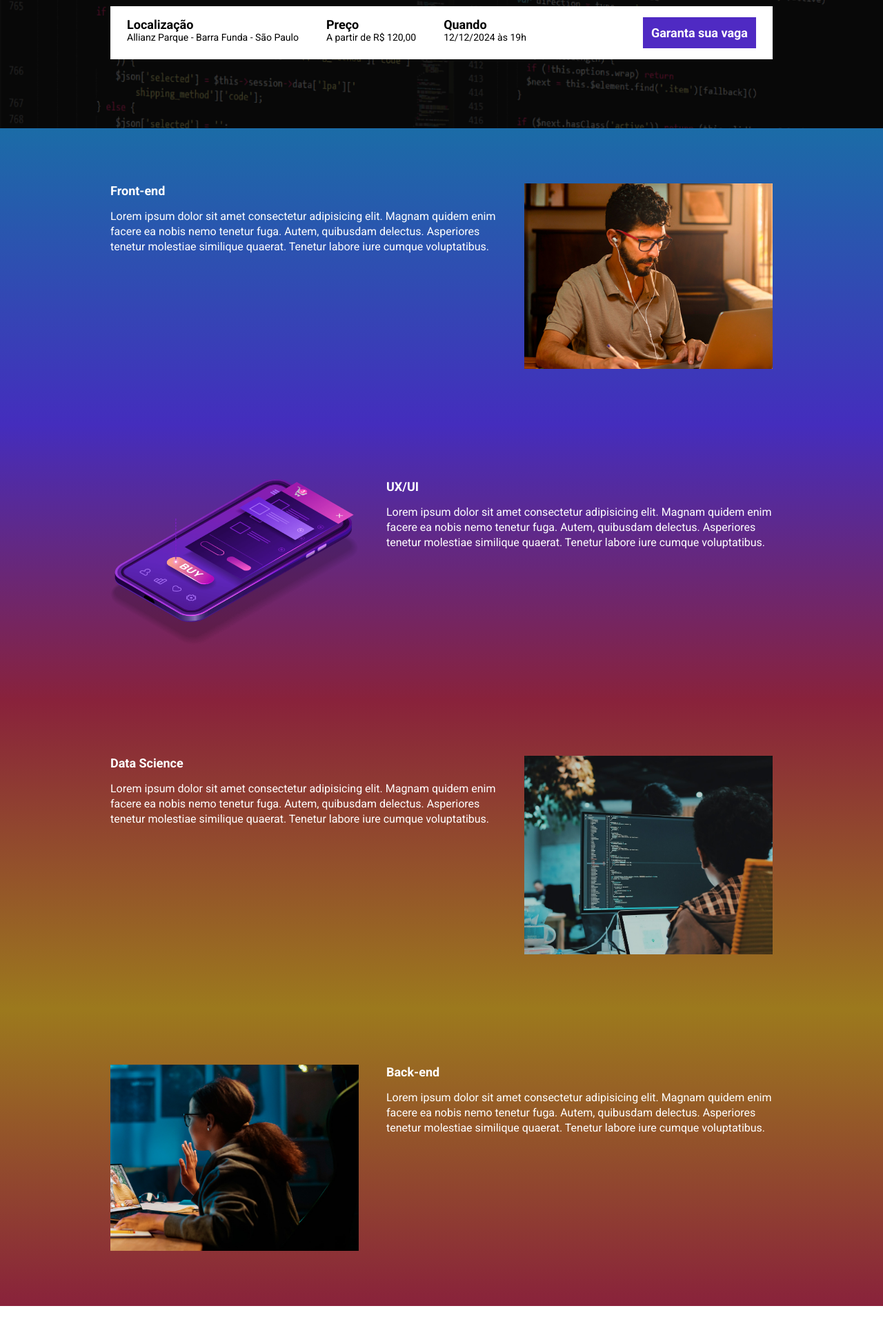
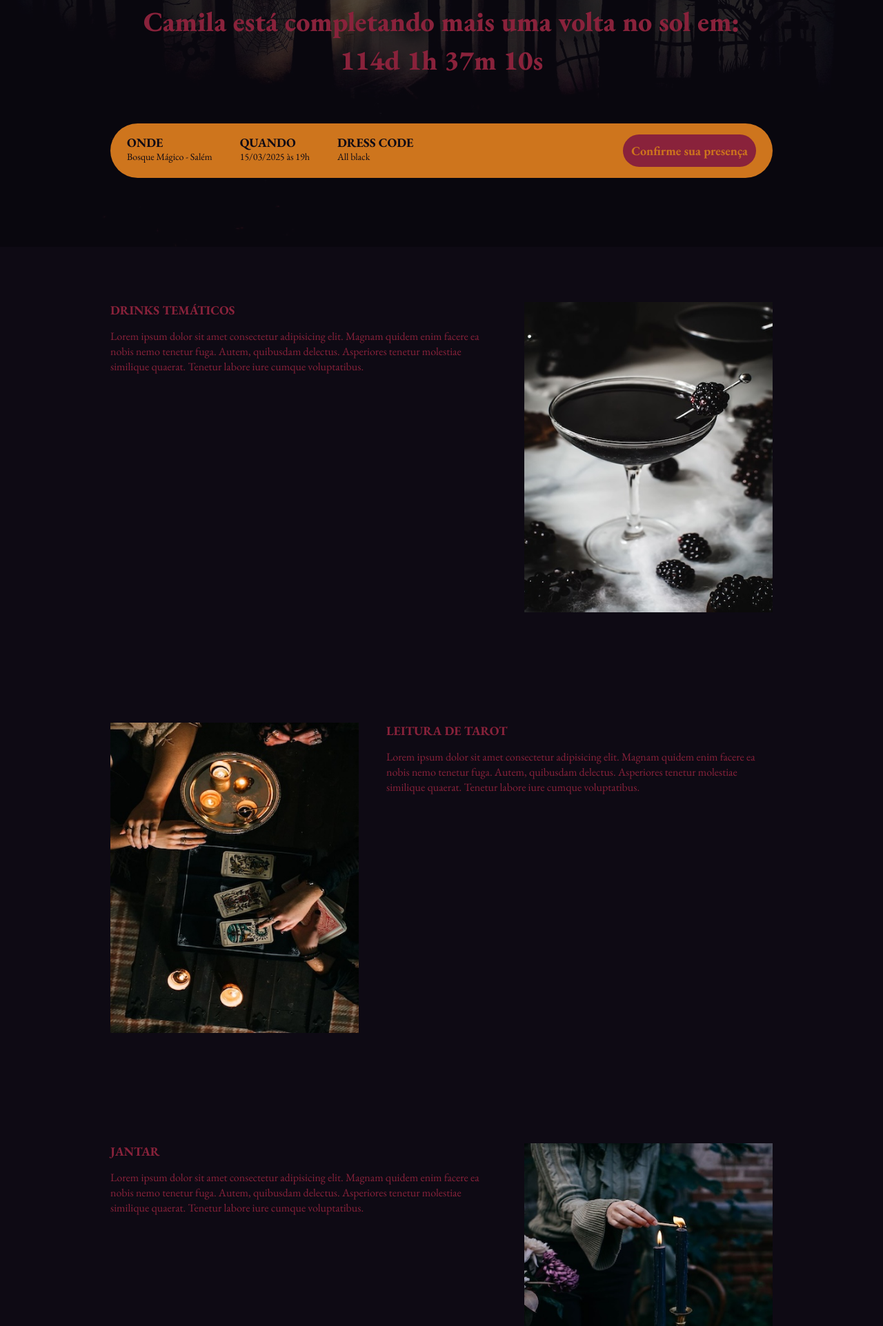
Before and after one commit to camiladoria84/bday_countdown, a website built with Parcel: page src/index.html in a window 1280 px wide. Shown: the part 375-2298 px from the top of the page at 69% size. Before the commit the page ends 2269 px from the top, so only its background shows below. Built offline with nearby package versions, Linux system fonts and the light colour scheme.

Commit message:
commit final

```diff
--- a/src/index.html
+++ b/src/index.html
@@ -3,11 +3,11 @@
 <head>
     <meta charset="UTF-8">
     <meta name="viewport" content="width=device-width, initial-scale=1.0">
-    <title>EBAC Tech Talks</title>
+    <title>CAMILA B-day</title>
 
     <link rel="preconnect" href="https://fonts.googleapis.com">
     <link rel="preconnect" href="https://fonts.gstatic.com" crossorigin>
-    <link href="https://fonts.googleapis.com/css2?family=Roboto:wght@400;700;900&display=swap" rel="stylesheet">
+    <link href="https://fonts.googleapis.com/css2?family=EB+Garamond:ital,wght@0,400..800;1,400..800&family=Roboto:wght@400;700;900&display=swap" rel="stylesheet">
 
     <link rel="stylesheet" href="styles/main.scss">
     <link rel="stylesheet" href="https://unpkg.com/aos@next/dist/aos.css" />
@@ -15,74 +15,75 @@
 <body>
     <header class="hero">
         <div class="container">
-            <img class="hero__logo"   src="./images/ebac_logo.svg" alt="EBAC">
+            <img class="hero__logo" src="./images/logo.png" alt="EBAC">
             <p class="hero__text">
-                O maior evento de tecnologia do Brasil começa em <span id="contador"></span>
+                Camila está completando mais uma volta no sol em:<br>
+                <span id="contador"></span>
             </p>
             <div class="infos-bar">
                 <ul class="infos-bar__infos">
                     <li class="infos-bar__infos__item">
-                        <b>Localização</b>
-                        Allianz Parque - Barra Funda - São Paulo
+                        <b>ONDE</b>
+                        Bosque Mágico - Salém
 
                     </li>
                     <li class="infos-bar__infos__item">
-                        <b>Preço</b>
-                        A partir de R$ 120,00
+                        <b>QUANDO</b>
+                        15/03/2025 às 19h
                     </li>
                     <li class="infos-bar__infos__item">
-                        <b>Quando</b>
-                        12/12/2024 às 19h
+                        <b>DRESS CODE</b>
+                        All black
                     </li>
                 </ul>
                 <a href="#" class="button button--primary">
-                    Garanta sua vaga
+                    Confirme sua presença
                 </a>
             </div>
         </div>
     </header>
-    <section class="event event--frontend">
-        <div class="container" data-aos="fade-right">
+    <section class="event">
+        <div class="container" data-aos="zoom-in">
             <div class="event__details ">
-                <h2 class="event__details__title">Front-end</h2>
+                <h2 class="event__details__title">DRINKS TEMÁTICOS</h2>
                 <p class="event__details__description">
                     Lorem ipsum dolor sit amet consectetur adipisicing elit. Magnam quidem enim facere ea nobis nemo tenetur fuga. Autem, quibusdam delectus. Asperiores tenetur molestiae similique quaerat. Tenetur labore iure cumque voluptatibus.
                 </p>
             </div>
-            <img class="event__image" src="./images/frontend.png" alt="front-end">
+            <img class="event__image" src="./images/drink.jpg" alt="drinks">
         </div>
     </section>
-    <section class="event event--ux-ui event--image-left">
-        <div class="container" data-aos="fade-left">
+    <section class="event event--image-left">
+        <div class="container" data-aos="zoom-in">
             <div class="event__details ">
-                <h2 class="event__details__title">UX/UI</h2>
+                <h2 class="event__details__title">LEITURA DE TAROT</h2>
                 <p class="event__details__description">
                     Lorem ipsum dolor sit amet consectetur adipisicing elit. Magnam quidem enim facere ea nobis nemo tenetur fuga. Autem, quibusdam delectus. Asperiores tenetur molestiae similique quaerat. Tenetur labore iure cumque voluptatibus.
                 </p>
             </div>
-            <img class="event__image" src="./images/ui-ux.png" alt="ux-ui">
+            <img class="event__image" src="./images/tarot.jpg" alt="tarot">
         </div>
     </section>
-    <section class="event event--data-science">
-        <div class="container" data-aos="fade-right">
+    <section class="event">
+        <div class="container" data-aos="zoom-in">
             <div class="event__details ">
-                <h2 class="event__details__title">Data Science</h2>
+                <h2 class="event__details__title">JANTAR</h2>
                 <p class="event__details__description">
                     Lorem ipsum dolor sit amet consectetur adipisicing elit. Magnam quidem enim facere ea nobis nemo tenetur fuga. Autem, quibusdam delectus. Asperiores tenetur molestiae similique quaerat. Tenetur labore iure cumque voluptatibus.
                 </p>
             </div>
-            <img class="event__image" src="./images/data.png" alt="data science">
+            <img class="event__image" src="./images/dinner.jpg" alt="dinner">
         </div>
     </section>
-    <section class="event event--backend event--image-left">
-        <div class="container" data-aos="fade-left">
+    <section class="event event--image-left">
+        <div class="container" data-aos="zoom-in">
             <div class="event__details ">
-                <h2 class="event__details__title">Back-end</h2>
+                <h2 class="event__details__title">EQUINÓCIO DE OUTONO</h2>
                 <p class="event__details__description">
                     Lorem ipsum dolor sit amet consectetur adipisicing elit. Magnam quidem enim facere ea nobis nemo tenetur fuga. Autem, quibusdam delectus. Asperiores tenetur molestiae similique quaerat. Tenetur labore iure cumque voluptatibus.
                 </p>
             </div>
-            <img class="event__image" src="./images/backend.png" alt="back-end">
+            <img class="event__image" src="./images/dance.jpg" alt="dance">
         </div>
     </section>
 
--- a/src/scripts/main.js
+++ b/src/scripts/main.js
@@ -1,6 +1,6 @@
 AOS.init();
 
-const dataDoEvento = new Date("Dec 12, 2024 19:00:00");
+const dataDoEvento = new Date("March 12, 2025 19:00:00");
 const timeStampDoEvento = dataDoEvento.getTime();
 
 const contaAsHoras = setInterval(function() {
--- a/src/styles/_event.scss
+++ b/src/styles/_event.scss
@@ -3,22 +3,7 @@
 
 .event {
     padding: 80px 0;
-
-    &--frontend {
-        background-image: linear-gradient(variables.$blue1, variables.$blue2);
-    }
-
-    &--ux-ui {
-        background-image: linear-gradient(variables.$blue2, variables.$pink);
-    }
-
-    &--data-science {
-        background-image: linear-gradient(variables.$pink, variables.$yellow);
-    }
-
-    &--backend {
-        background-image: linear-gradient(variables.$yellow, variables.$pink);
-    }
+    background-color: variables.$SecundaryTextColor;
 
     &--image-left {
         .container {
@@ -49,9 +34,14 @@
             line-height: 22px;
         }
     }
+
     @media (max-width: 640px) {
+        padding: 20px 0;
+
         .container {
-            display: block
+            display: block;
+            align-items: center;
+
         }
 
         &__image {
--- a/src/styles/_hero.scss
+++ b/src/styles/_hero.scss
@@ -3,7 +3,7 @@
 .hero {
     padding-top: 64px;
     padding-bottom: 100px;
-    background-image: url(../images/fundo.png);
+    background-image: url(../images/witch_house.jpg);
     background-repeat: no-repeat;
     background-size: cover;
     position: relative;
@@ -34,19 +34,24 @@
 
     &__logo {
         margin: 0 auto;
-        height: 80px;
+        height: 250px;
         display: block;
     }
 
     @media (max-width: 640px) {
+        background-image: url(../images/witch_mobile.jpg);
+
         &__logo {
-            height: 40px;
+            height:150px;
         }
 
         &__text {
             font-size: 22px;
             line-height: 24px;
-            margin: 24px 0;
+            margin: 24px 12px;
+            padding-bottom: 50px;
         }
+
+
     }
 }
--- a/src/styles/_variables.scss
+++ b/src/styles/_variables.scss
@@ -1,9 +1,8 @@
-$textColor: #fff;
-$SecundaryTextColor: #000;
+$textColor: #89223b;
+$SecundaryTextColor: #0e0a14;
 
 
-$blue1: #1b6ca7;
-$blue2: #442dbd;
+$blue1: #3d3773;
+$blue2: #1d1d43;
 $pink: #89223b;
-$yellow: #9c791d;
-$purple: #4f2ac3;
+$orange: #ce751d;
--- a/src/styles/components/_buttons.scss
+++ b/src/styles/components/_buttons.scss
@@ -7,16 +7,20 @@
     text-decoration: none;
     text-align: center;
     white-space: nowrap;
+    border-radius: 80px;
 
 
     &--primary {
-        color: variables.$textColor;
-        background-color: variables.$purple;
+        color: variables.$orange;
+        background-color: variables.$pink;
     }
 
     @media (max-width: 640px) {
         display: block;
         width: 100%;
+        text-align: right;
+
+
     }
 
     @media (max-width: 1024px) {
--- a/src/styles/components/_infos_bar.scss
+++ b/src/styles/components/_infos_bar.scss
@@ -3,9 +3,11 @@
 
 .infos-bar {
     padding: 16px 24px;
-    background-color: variables.$textColor;
+    background-color: variables.$orange;
     display: flex;
     justify-content: space-between;
+    border-radius: 80px;
+    color: variables.$blue2;
 
     &__infos {
         display: flex;
@@ -25,6 +27,7 @@
 
     @media (max-width: 640px) {
         display: block;
+        border-radius: 30px;
 
         &__infos {
             display: block;
--- a/src/styles/main.scss
+++ b/src/styles/main.scss
@@ -8,7 +8,7 @@
     margin: 0;
     padding: 0;
     box-sizing: border-box;
-    font-family: Roboto, sans-serif;
+    font-family: "EB Garamond", serif;
     color: variables.$textColor;
     list-style: none;
 }
```
Also changed, not shown: src/images/backend.png (deleted), src/images/dance.jpg (added), src/images/data.png (deleted), src/images/dinner.jpg (added), src/images/drink.jpg (added), src/images/frontend.png (deleted), src/images/fundo.png (deleted), src/images/logo.png (added), src/images/tarot.jpg (added), src/images/ui-ux.png (deleted), src/images/witch_house.jpg (added), src/images/witch_mobile.jpg (added).
